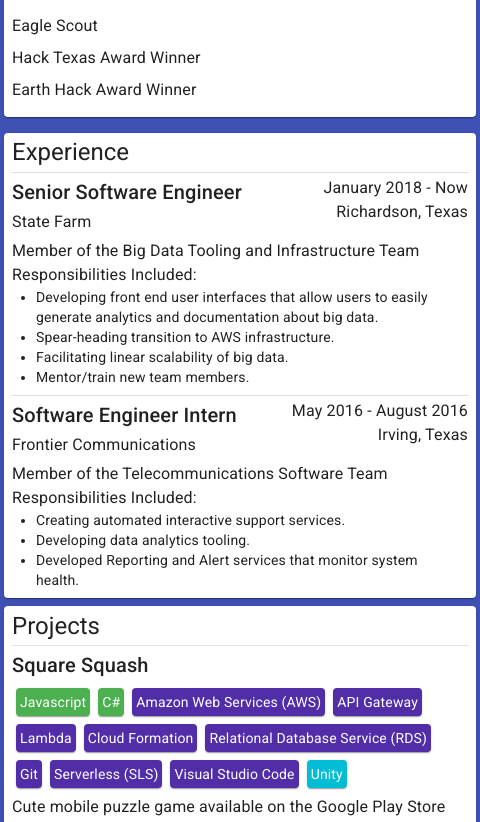
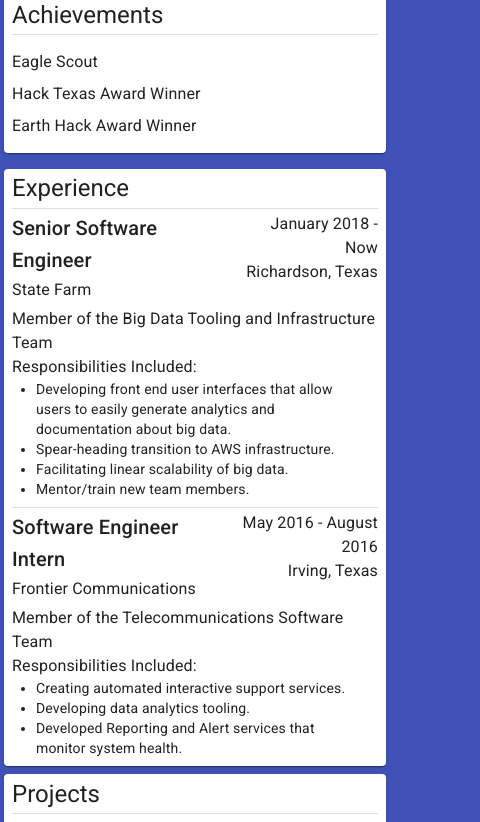
Before and after one commit to RobertAron/robertaron.github.io, a React (Create React App) app: page / in a window 390 px wide. Shown: the part 821-1643 px from the top of the page, 480 px wide, since content can reach past the window. Built offline with nearby package versions, Linux system fonts and the light colour scheme.

Commit message:
update material ui to fix css compile bug & update css to fix bug for phone screen size

```diff
--- a/package.json
+++ b/package.json
@@ -4,7 +4,7 @@
   "private": true,
   "homepage": "https://robertaron.io",
   "dependencies": {
-    "@material-ui/core": "^4.3.2",
+    "@material-ui/core": "^4.9.0",
     "@material-ui/icons": "^4.2.1",
     "react": "^16.9.0",
     "react-dom": "^16.9.0",
--- a/src/App.js
+++ b/src/App.js
@@ -30,7 +30,7 @@
   },
   notSidebar: {
     flex: '999 0 30rem',
-    minWidth: '30rem'
+    maxWidth: '100%'
   },
   keepBackgroundColor:{
     backgroundColor: theme.palette.background.default
```
Also changed, not shown: 1 other file (tests, documents, lock files or other folders).
